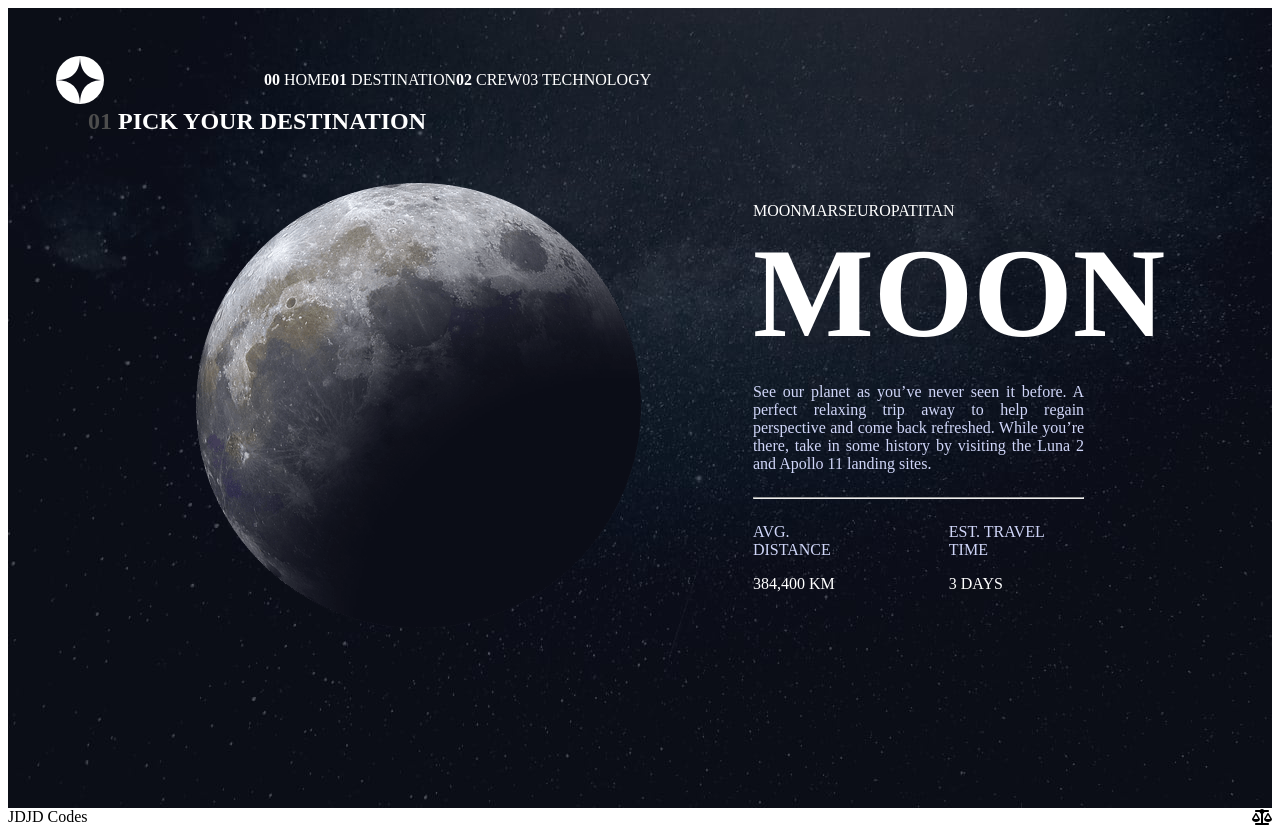
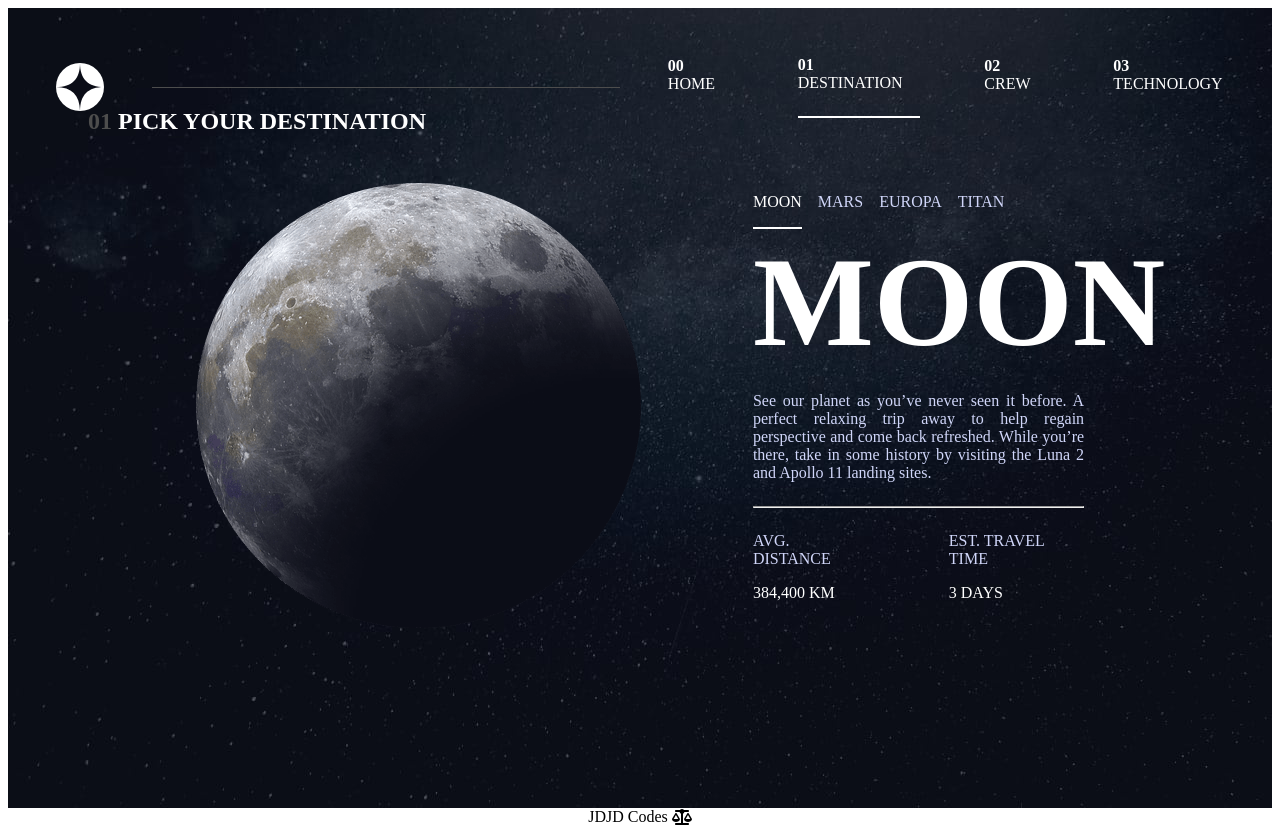
Before and after one commit to uconnwomensbball/SpaceTourismSite, a React (Vite) app: page /destination in a window 1280 px wide. Built offline with nearby package versions, Linux system fonts and the light colour scheme; a web font is replaced by a local one.

Commit message:
8 Dec 25 - Styles: Navlink styles applied for active states; main nav bar styling

```diff
--- a/src/components/MainNavBar.jsx
+++ b/src/components/MainNavBar.jsx
@@ -1,14 +1,24 @@
-import { Link } from "react-router-dom"
+import { NavLink } from "react-router-dom"
 
 export default function MainNavBar(){
     return (
         <div className="main-nav-bar-div">
             <img src="\src\assets\shared\logo.svg"/>
-            <div className = "white-text">
-                <Link to="/" className = "white-text"><span className="bold">00</span> HOME</Link>
-                <Link to="/destination" className="white-text"><span className="bold">01</span> DESTINATION</Link>
-                <Link to="/crew" className="white-text"><span className="bold">02</span> CREW</Link>
-                <Link to="/technology" className="white-text"><span>03</span> TECHNOLOGY</Link>
+            <div className="main-nav-bar-line"></div>
+
+            <div className="main-nav-bar-links-div">
+                <NavLink
+                    to="/"
+                    className={({isActive}) => `main-nav-bar-links main-nav-bar-links-hover ${isActive? "main-nav-bar-links-active": null}`}><span className="bold">00</span> HOME</NavLink>
+                <NavLink
+                    to="/destination"
+                    className={({isActive}) => `main-nav-bar-links main-nav-bar-links-hover ${isActive? "main-nav-bar-links-active": null}`}><span className="bold">01</span> DESTINATION</NavLink>
+                <NavLink
+                    to="/crew"
+                    className={({isActive}) => `main-nav-bar-links main-nav-bar-links-hover ${isActive? "main-nav-bar-links-active": null}`}><span className="bold">02</span> CREW</NavLink>
+                <NavLink
+                    to="/technology"
+                    className={({isActive}) => `main-nav-bar-links main-nav-bar-links-hover ${isActive? "main-nav-bar-links-active": null}`}><span className="bold">03</span> TECHNOLOGY</NavLink>
             </div>
         </div>
     )
--- a/src/index.css
+++ b/src/index.css
@@ -21,19 +21,92 @@ button{
 footer{
     display: flex;
     flex-direction: row;
-    justify-content: space-between;
+    justify-content: center;
     align-items: center;
+    gap: .25rem;
 }
 
 /*NAV BARS*/
 .main-nav-bar-div{
     display: flex;
     flex-direction: row;
-    justify-content: space-between;
+    justify-content: space-around;
     align-items: center;
     position: absolute;
-    gap: 10rem;
-    padding: 3rem 0 0 3rem;
+    gap: 3rem;
+    padding: 3rem 3rem 0 3rem;
+    width: 100%;
+}
+
+.main-nav-bar-line{
+    height: 1px;
+    background-color:#4d4d4d;
+    width: 40%;
+}
+
+.main-nav-bar-links-div{
+    display: flex;
+    flex-direction: row;
+    align-items: center;
+    justify-content: center;
+    gap: 4rem;
+}
+
+.destination-nav{
+    display: flex;
+    flex-direction: row;
+    gap: 1rem;
+}
+
+/* NAVLINKS */
+.main-nav-bar-links{
+    color: #FFFFFF;
+    padding-bottom: 1.5rem;
+}
+
+.main-nav-bar-links-active, .main-nav-bar-links-hover:hover{
+    border-bottom: 2px solid #FFFFFF;
+}
+
+.destination-nav-links{
+    color: #D0D6F9;
+    padding-bottom: 1rem;
+}
+
+.destination-nav-links-active, .destination-nav-links:hover{
+    color: #FFFFFF;
+    border-bottom: 2px solid #FFFFFF;
+}
+
+.crew-nav-links{
+    background-color: #4d4d4d;
+    height: 1.5rem;
+    width: 1.5rem;
+    border-radius: 50%;
+    margin-right: 5rem;
+}
+
+.crew-nav-links-active, .crew-nav-links:hover{
+    background-color: #FFFFFF;
+}
+
+.tech-nav-links{
+    height: 4rem;
+    width: 4rem;
+    border-radius: 50%;
+    cursor:pointer;
+    border: 1px solid #FFFFFF;
+    display: flex;
+    flex-direction: column;
+    align-items: center;
+    justify-content: center;
+    color: #FFFFFF;
+    margin-bottom: 1rem;
+}
+
+.tech-nav-links-active, .tech-nav-links:hover{
+    color: #0B0D17;
+    background-color: #FFFFFF;
 }
 
 /* PAGES */
@@ -149,18 +222,7 @@ footer{
     align-items: center;
 }
 
-.crew-link{
-    height: 1.5rem;
-    width: 1.5rem;
-    border-radius: 50%;
-    margin-right: 5rem;
-    background-color: #4d4d4d;
-    cursor: pointer;
-}
 
-.crew-link:hover{
-    background-color: #FFFFFF;
-}
 /*03 TECHNOLOGY*/
 .tech-div{
     background-image: url("./assets/technology/background-technology-desktop.jpg");
@@ -198,24 +260,6 @@ footer{
     align-items: center;
 }
 
-.tech-link{
-    height: 4rem;
-    width: 4rem;
-    border-radius: 50%;
-    cursor:pointer;
-    border: 1px solid #FFFFFF;
-    display: flex;
-    flex-direction: column;
-    align-items: center;
-    justify-content: center;
-    color: #FFFFFF;
-    margin-bottom: 1rem;
-}
-
-.tech-link:hover{
-    color: #0B0D17;
-    background-color: #FFFFFF;
-}
 /* FONTS */
 .bellefair-regular {
   font-family: "Bellefair", serif;
--- a/src/pages/Crew.jsx
+++ b/src/pages/Crew.jsx
@@ -1,33 +1,28 @@
-import { Link, useSearchParams } from "react-router-dom"
+import { NavLink, useSearchParams } from "react-router-dom"
 import data from "../data.json"
 
 export default function Crew(){
     const [searchParams] = useSearchParams()
     const crewFilter = searchParams.get("name") || "hurley"
     const crewData = data.crew
-
     const filteredCrew = crewData.filter(member=>{
         return crewFilter === member.name.split(" ").pop().toLowerCase()})
 
     return (
-
         <div className="crew-div">
             <div className="crew-details-div">
-
-                <p className="white-text"><span className="dark-gray-text bold">02 </span>MEET YOUR CREW</p>
-
-                <h2 className="dark-gray-text">{filteredCrew[0].role}</h2>
+                <h2 className="white-text"><span className="dark-gray-text bold">02 </span>MEET YOUR CREW</h2>
+                <h2 className="dark-gray-text">{filteredCrew[0].role.toUpperCase()}</h2>
                 <h1 className="white-text">{filteredCrew[0].name.toUpperCase()}</h1>
                 <p className="light-blue-text">{filteredCrew[0].bio}</p>
                 <nav className = "crew-nav">
-                    <Link to="?name=hurley" className="crew-link"></Link>
-                    <Link to="?name=shuttleworth" className="crew-link"></Link>
-                    <Link to="?name=glover" className="crew-link"></Link>
-                    <Link to="?name=ansari" className="crew-link"></Link>
+                    <NavLink to="?name=hurley" className={`crew-nav-links ${crewFilter === "hurley"? "crew-nav-links-active": null}`}></NavLink>
+                    <NavLink to="?name=shuttleworth" className={`crew-nav-links ${crewFilter === "shuttleworth"? "crew-nav-links-active": null}`}></NavLink>
+                    <NavLink to="?name=glover" className={`crew-nav-links ${crewFilter === "glover"? "crew-nav-links-active": null}`}></NavLink>
+                    <NavLink to="?name=ansari" className={`crew-nav-links ${crewFilter === "ansari"? "crew-nav-links-active": null}`}></NavLink>
                 </nav>
             </div>
             <img src={`${filteredCrew[0].images.png}`}/>
         </div>
-
     )
 }
--- a/src/pages/Destination.jsx
+++ b/src/pages/Destination.jsx
@@ -1,21 +1,13 @@
 import { NavLink, useSearchParams } from "react-router-dom"
 import data from "../data.json"
-//the default page for destinations is the Moon
+
 export default function Destination(){
-
 const [searchParams] = useSearchParams()
-
 const destinationFilter = searchParams.get("destination") || "moon"
-
 const destinationsData = data.destinations
-
 const filteredDestination = destinationsData.filter(destination=>{
     return destinationFilter === destination.name.toLowerCase()})
 
-//fix the active links
-const activeLink={
-    color: "#FFFFFF"
-}
     return (
         <div className="destination-div">
             <h2 className="dark-gray-text">01 <span className="white-text">PICK YOUR DESTINATION</span></h2>
@@ -23,10 +15,18 @@ const activeLink={
                 <img src={`${destinationFilter? filteredDestination[0].images.png: null}`}/>
                 <div className="destination-details-div">
                     <nav className="destination-nav">
-                        <NavLink to="?destination=moon" style={({isActive})=>isActive? activeLink: null} className="light-blue-text">MOON</NavLink>
-                        <NavLink to="?destination=mars" style={({isActive})=>isActive? activeLink: null} className="light-blue-text">MARS</NavLink>
-                        <NavLink to="?destination=europa" style={({isActive})=>isActive? activeLink: null} className="light-blue-text">EUROPA</NavLink>
-                        <NavLink to="?destination=titan" style={({isActive})=>isActive? activeLink: null} className="light-blue-text">TITAN</NavLink>
+                        <NavLink
+                            to="?destination=moon"
+                            className={`destination-nav-links ${destinationFilter === "moon" ? "destination-nav-links-active" : null}`}>MOON</NavLink>
+                        <NavLink
+                            to="?destination=mars"
+                            className={`destination-nav-links ${destinationFilter === "mars" ? "destination-nav-links-active" : null}`}>MARS</NavLink>
+                        <NavLink
+                            to="?destination=europa"
+                            className={`destination-nav-links ${destinationFilter === "europa" ? "destination-nav-links-active" : null}`}>EUROPA</NavLink>
+                        <NavLink
+                            to="?destination=titan"
+                            className={`destination-nav-links ${destinationFilter === "titan" ? "destination-nav-links-active" : ""}`}>TITAN</NavLink>
                     </nav>
                     <h1 className="white-text">{destinationFilter? filteredDestination[0].name.toUpperCase(): null}</h1>
                     <p className="light-blue-text">{destinationFilter? filteredDestination[0].description: null}</p>
@@ -44,6 +44,5 @@ const activeLink={
                 </div>
             </div>
         </div>
-
     )
 }
--- a/src/pages/Technology.jsx
+++ b/src/pages/Technology.jsx
@@ -1,24 +1,29 @@
-import { Link, useSearchParams } from "react-router-dom"
+import { NavLink, useSearchParams } from "react-router-dom"
 import data from "../data.json"
+
 export default function Technology(){
     const [searchParams] = useSearchParams()
-
     const technologyFilter = searchParams.get("technology") || "launchvehicle"
     const technologyData = data.technology
     console.log(technologyData)
     const filteredTechnology = technologyData.filter(function(tech){
         return technologyFilter === tech.name.replace(/\s+/g, "").toLowerCase()
     })
-    console.log(filteredTechnology)
 
     return (
         <div className = "tech-div">
-            <p className="white-text"><span className="dark-gray-text bold">03 </span>SPACE LAUNCH 101</p>
+            <h2 className="white-text"><span className="dark-gray-text bold">03 </span>SPACE LAUNCH 101</h2>
             <div className="tech-content-div">
-            <div className="tech-nav">
-                <Link to="?technology=launchvehicle" className="tech-link">1</Link>
-                <Link to="?technology=spaceport" className="tech-link">2</Link>
-                <Link to="?technology=spacecapsule" className="tech-link">3</Link>
+            <div>
+                <NavLink
+                    to="?technology=launchvehicle"
+                    className={`tech-nav-links ${technologyFilter==="launchfilter"? "tech-nav-links-active": null}`}>1</NavLink>
+                <NavLink
+                    to="?technology=spaceport"
+                    className={`tech-nav-links ${technologyFilter==="spaceport"? "tech-nav-links-active": null}`}>2</NavLink>
+                <NavLink
+                    to="?technology=spacecapsule"
+                    className={`tech-nav-links ${technologyFilter==="spacecapsule"? "tech-nav-links-active": null}`}>3</NavLink>
             </div>
             <div className="tech-details-div">
                 <h2 className="dark-gray-text">THE TERMINOLOGY...</h2>
```
